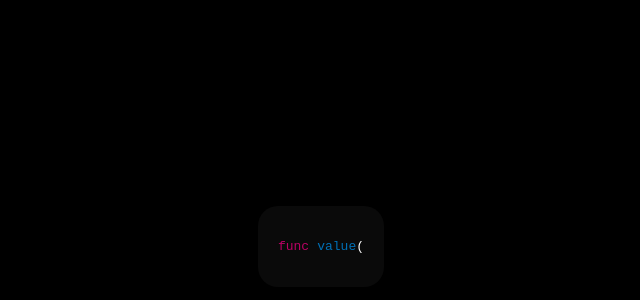
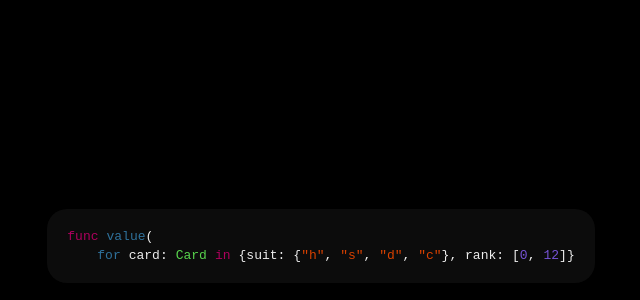
Before and after one commit to bmeikle56/premium-swift, a React (Create React App) app: page / in a window 1280 px wide. Shown: the part 154-454 px from the top of the page, without its empty margins (319-959 px from the left). Built offline with nearby package versions, Linux system fonts and the light colour scheme.

Commit message:
Add part of func sig and update palette

```diff
--- a/src/pages/home.js
+++ b/src/pages/home.js
@@ -6,11 +6,11 @@ let palette = {
   white: 'rgb(255,255,255)',
   pink: 'rgba(186, 2, 100, 1)',
   cyan: 'rgba(1, 205, 236, 1)',
-  fadedBlue: 'rgba(0, 112, 182, 1)',
-  deepBlue: 'rgba(0, 74, 221, 1)',
-  green: 'rgba(18, 220, 0, 1)',
+  fadedBlue: 'rgba(51, 122, 167, 1)',
+  deepBlue: 'rgba(0, 112, 182, 1)',
+  green: 'rgba(95, 227, 83, 1)',
   orange: 'rgba(233, 70, 0, 1)',
-  purple: 'rgba(63, 0, 235, 1)',
+  purple: 'rgba(126, 89, 228, 1)',
   comment: 'rgba(0, 166, 3, 1)',
 }
 
@@ -26,11 +26,45 @@ function Home() {
       animate={{ opacity: 1 }}
       transition={{ delay: 1.2, duration: 2.0 }}
       >
-        <div style={{background: 'rgb(10,10,10)', padding: 20, borderRadius: 20, display: 'flex'}}>
-          <pre style={{color: palette.pink, display: 'inline'}}>func</pre>
-          <div style={{width: 8}}/>
-          <pre style={{color: palette.fadedBlue, display: 'inline'}}>value</pre>
-          <pre style={{color: palette.white, display: 'inline'}}>{'('}</pre>
+        <div style={{background: 'rgb(13,13,13)', padding: 20, borderRadius: 20, display: 'flex', flexDirection: 'column', gap: 4}}>
+          <div style={{display: 'flex'}}>
+            <pre style={{color: palette.pink, display: 'inline', padding: 0, margin: 0}}>func</pre>
+            <div style={{width: 8, padding: 0, margin: 0}}/>
+            <pre style={{color: palette.fadedBlue, display: 'inline', padding: 0, margin: 0}}>value</pre>
+            <pre style={{color: palette.white, display: 'inline', padding: 0, margin: 0}}>{'('}</pre>
+          </div>
+          <div style={{display: 'flex'}}>
+            <div style={{width: 30, padding: 0, margin: 0}}/>
+            <pre style={{color: palette.fadedBlue, display: 'inline', padding: 0, margin: 0}}>for</pre>
+            <div style={{width: 8, padding: 0, margin: 0}}/>
+            <pre style={{color: palette.white, display: 'inline', padding: 0, margin: 0}}>card:</pre>
+            <div style={{width: 8, padding: 0, margin: 0}}/>
+            <pre style={{color: palette.green, display: 'inline', padding: 0, margin: 0}}>Card</pre>
+            <div style={{width: 8, padding: 0, margin: 0}}/>
+            <pre style={{color: palette.pink, display: 'inline', padding: 0, margin: 0}}>in</pre>
+            <div style={{width: 8, padding: 0, margin: 0}}/>
+            <pre style={{color: palette.white, display: 'inline', padding: 0, margin: 0}}>{'{suit:'}</pre>
+            <div style={{width: 8, padding: 0, margin: 0}}/>
+            <pre style={{color: palette.white, display: 'inline', padding: 0, margin: 0}}>{'{'}</pre>
+            <pre style={{color: palette.orange, display: 'inline', padding: 0, margin: 0}}>{'"h"'}</pre>
+            <pre style={{color: palette.white, display: 'inline', padding: 0, margin: 0}}>{', '}</pre>
+            <pre style={{color: palette.orange, display: 'inline', padding: 0, margin: 0}}>{'"s"'}</pre>
+            <pre style={{color: palette.white, display: 'inline', padding: 0, margin: 0}}>{', '}</pre>
+            <pre style={{color: palette.orange, display: 'inline', padding: 0, margin: 0}}>{'"d"'}</pre>
+            <pre style={{color: palette.white, display: 'inline', padding: 0, margin: 0}}>{', '}</pre>
+            <pre style={{color: palette.orange, display: 'inline', padding: 0, margin: 0}}>{'"c"'}</pre>
+            <pre style={{color: palette.white, display: 'inline', padding: 0, margin: 0}}>{'}'}</pre>
+            <pre style={{color: palette.white, display: 'inline', padding: 0, margin: 0}}>{', '}</pre>
+            <pre style={{color: palette.white, display: 'inline', padding: 0, margin: 0}}>{'rank:'}</pre>
+            <div style={{width: 8, padding: 0, margin: 0}}/>
+            <pre style={{color: palette.white, display: 'inline', padding: 0, margin: 0}}>{'['}</pre>
+            <pre style={{color: palette.purple, display: 'inline', padding: 0, margin: 0}}>{'0'}</pre>
+            <pre style={{color: palette.white, display: 'inline', padding: 0, margin: 0}}>{','}</pre>
+            <div style={{width: 8, padding: 0, margin: 0}}/>
+            <pre style={{color: palette.purple, display: 'inline', padding: 0, margin: 0}}>{'12'}</pre>
+            <pre style={{color: palette.white, display: 'inline', padding: 0, margin: 0}}>{']'}</pre>
+            <pre style={{color: palette.white, display: 'inline', padding: 0, margin: 0}}>{'}'}</pre>
+          </div>
         </div>
       </motion.div>
     )
```
